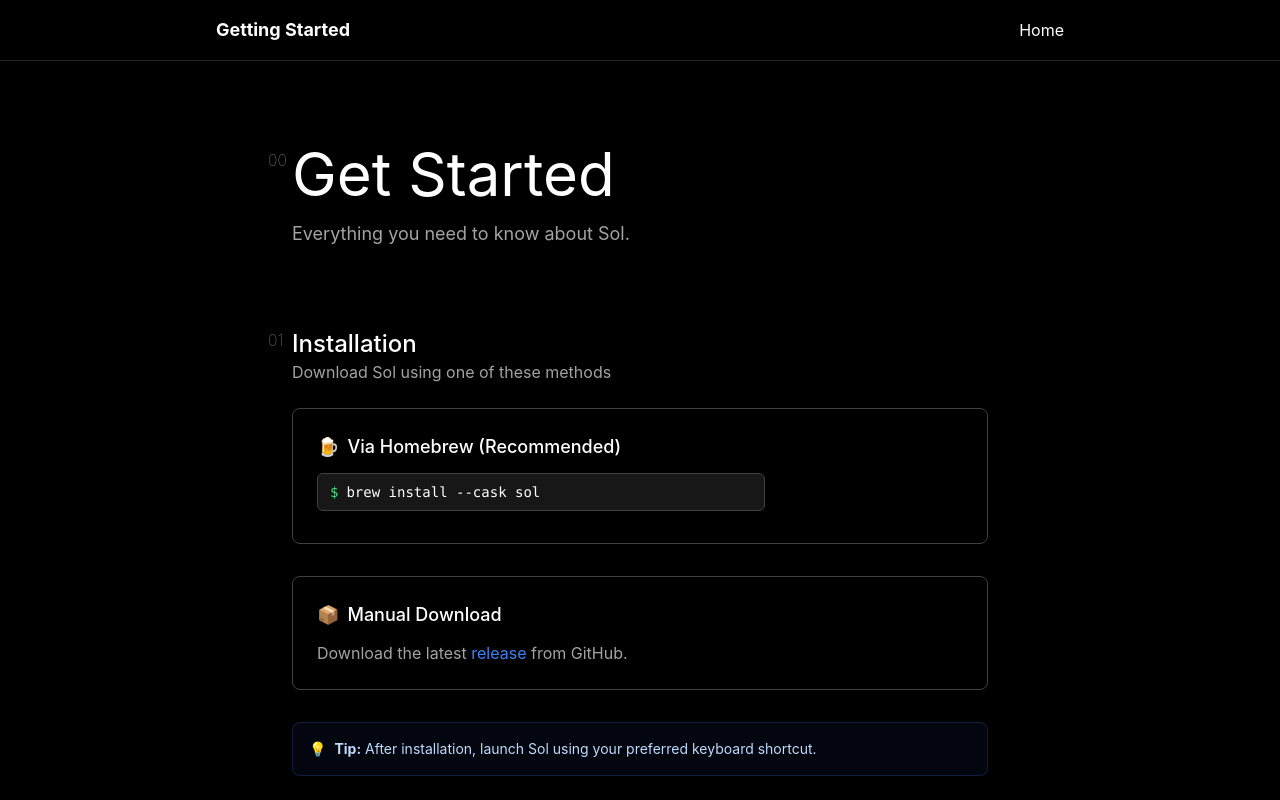
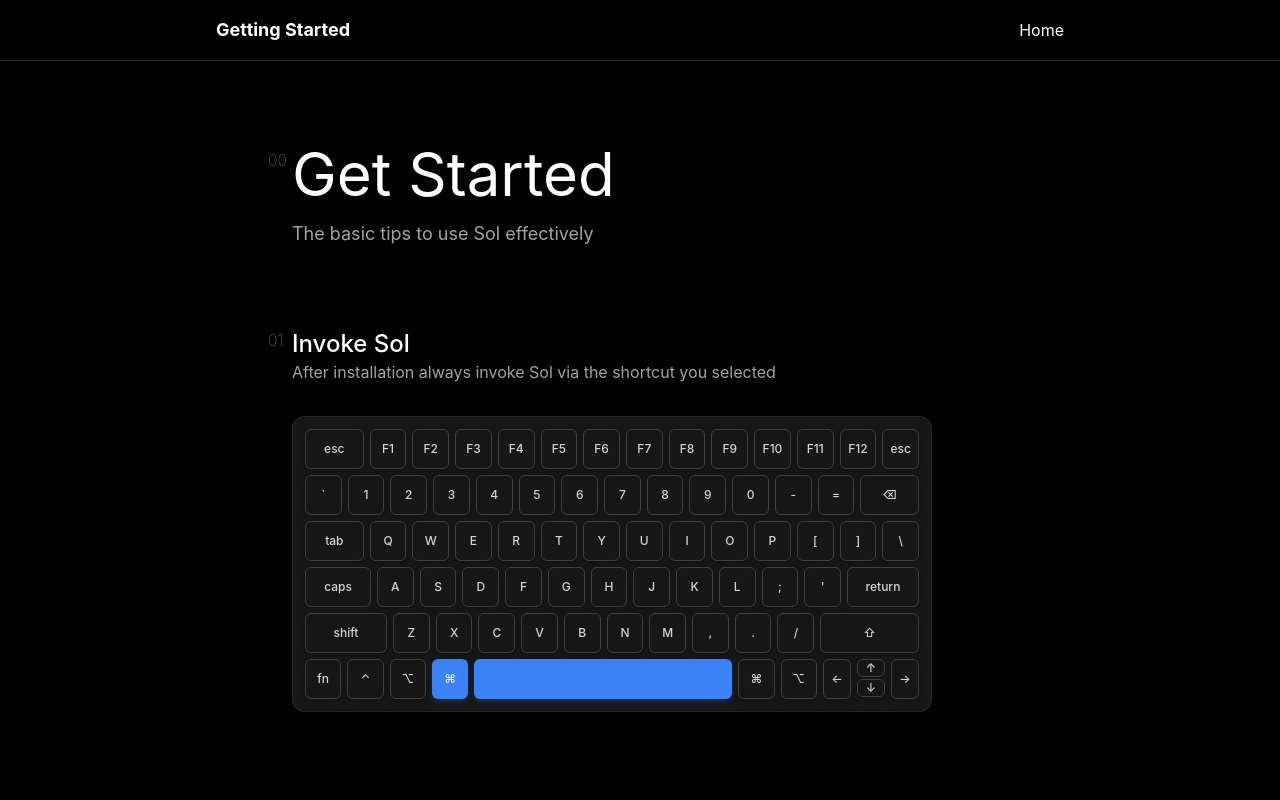
Before and after one commit to ospfranco/site_sol, a Next.js app: page /getting_started in a window 1280 px wide. Built offline with nearby package versions, Linux system fonts and the light colour scheme.

Commit message:
Update get started

```diff
--- /dev/null
+++ b/components/MacKeyboard.tsx
@@ -0,0 +1,167 @@
+import React from 'react'
+
+interface MacKeyboardProps {
+  highlightedKeys: string[]
+  className?: string
+}
+
+const KeyboardKey: React.FC<{
+  keyId: string
+  label: string
+  isHighlighted: boolean
+  width?: string
+  height?: string
+}> = ({keyId, label, isHighlighted, width = 'w-10', height = 'h-10'}) => {
+  return (
+    <div
+      className={`${width} ${height} flex items-center justify-center rounded-md shadow-md
+      ${
+        isHighlighted
+          ? 'bg-blue-500 text-blue-100 shadow-blue-500/20 shadow-lg'
+          : 'bg-neutral-900/70 border border-neutral-700 text-neutral-300'
+      }`}>
+      <span className="text-xs font-medium">{label}</span>
+    </div>
+  )
+}
+
+const MacKeyboard: React.FC<MacKeyboardProps> = ({
+  highlightedKeys,
+  className = '',
+}) => {
+  const isHighlighted = (key: string): boolean => {
+    return highlightedKeys.includes(key)
+  }
+
+  const renderKey = (
+    keyId: string,
+    label: string,
+    width: string = 'w-10',
+    height: string = 'h-10',
+  ) => {
+    return (
+      <KeyboardKey
+        keyId={keyId}
+        label={label}
+        isHighlighted={isHighlighted(keyId)}
+        width={width}
+        height={height}
+      />
+    )
+  }
+
+  return (
+    <div
+      className={`select-none w-[40rem] bg-neutral-900 p-3 rounded-xl border border-neutral-800 ${className}`}>
+      <div className="flex flex-col gap-1.5">
+        {/* First row */}
+        <div className="flex gap-1.5">
+          {renderKey('esc', 'esc', 'w-16')}
+          {renderKey('f1', 'F1')}
+          {renderKey('f2', 'F2')}
+          {renderKey('f3', 'F3')}
+          {renderKey('f4', 'F4')}
+          {renderKey('f5', 'F5')}
+          {renderKey('f6', 'F6')}
+          {renderKey('f7', 'F7')}
+          {renderKey('f8', 'F8')}
+          {renderKey('f9', 'F9')}
+          {renderKey('f10', 'F10')}
+          {renderKey('f11', 'F11')}
+          {renderKey('f12', 'F12')}
+          {renderKey('esc', 'esc')}
+        </div>
+
+        {/* Second row */}
+        <div className="flex gap-1.5">
+          {renderKey('`', '`')}
+          {renderKey('1', '1')}
+          {renderKey('2', '2')}
+          {renderKey('3', '3')}
+          {renderKey('4', '4')}
+          {renderKey('5', '5')}
+          {renderKey('6', '6')}
+          {renderKey('7', '7')}
+          {renderKey('8', '8')}
+          {renderKey('9', '9')}
+          {renderKey('0', '0')}
+          {renderKey('-', '-')}
+          {renderKey('=', '=')}
+          {renderKey('delete', '⌫', 'w-16')}
+        </div>
+
+        {/* Third row */}
+        <div className="flex gap-1.5">
+          {renderKey('tab', 'tab', 'w-16')}
+          {renderKey('q', 'Q')}
+          {renderKey('w', 'W')}
+          {renderKey('e', 'E')}
+          {renderKey('r', 'R')}
+          {renderKey('t', 'T')}
+          {renderKey('y', 'Y')}
+          {renderKey('u', 'U')}
+          {renderKey('i', 'I')}
+          {renderKey('o', 'O')}
+          {renderKey('p', 'P')}
+          {renderKey('[', '[')}
+          {renderKey(']', ']')}
+          {renderKey('\\', '\\', 'w-10')}
+        </div>
+
+        {/* Fourth row */}
+        <div className="flex gap-1.5">
+          {renderKey('caps', 'caps', 'w-[4.5rem]')}
+          {renderKey('a', 'A')}
+          {renderKey('s', 'S')}
+          {renderKey('d', 'D')}
+          {renderKey('f', 'F')}
+          {renderKey('g', 'G')}
+          {renderKey('h', 'H')}
+          {renderKey('j', 'J')}
+          {renderKey('k', 'K')}
+          {renderKey('l', 'L')}
+          {renderKey(';', ';')}
+          {renderKey("'", "'")}
+          {renderKey('return', 'return', 'w-[4.9rem]')}
+        </div>
+
+        {/* Fifth row */}
+        <div className="flex gap-1.5">
+          {renderKey('shift', 'shift', 'w-[5.60rem]')}
+          {renderKey('z', 'Z')}
+          {renderKey('x', 'X')}
+          {renderKey('c', 'C')}
+          {renderKey('v', 'V')}
+          {renderKey('b', 'B')}
+          {renderKey('n', 'N')}
+          {renderKey('m', 'M')}
+          {renderKey(',', ',')}
+          {renderKey('.', '.')}
+          {renderKey('/', '/')}
+          {renderKey('shift_right', '⇧', 'w-[6.75rem]')}
+        </div>
+
+        {/* Bottom row */}
+        <div className="flex gap-1.5">
+          {renderKey('fn', 'fn')}
+          {renderKey('control', '⌃')}
+          {renderKey('option', '⌥')}
+          {renderKey('command', '⌘')}
+          {renderKey('space', '', 'w-[17.8rem]')}
+          {renderKey('command_right', '⌘')}
+          {renderKey('option_right', '⌥')}
+          <div className="flex gap-1.5">
+            {renderKey('left', '←', 'w-7')}
+            <div className="flex flex-col gap-0.5">
+              {renderKey('up', '↑', 'w-7', 'h-[1.13rem]')}
+              {renderKey('down', '↓', 'w-7', 'h-[1.13rem]')}
+            </div>
+            {renderKey('right', '→', 'w-7')}
+          </div>
+        </div>
+      </div>
+    </div>
+  )
+}
+
+export default MacKeyboard
--- a/components/Prompt.tsx
+++ b/components/Prompt.tsx
@@ -4,11 +4,9 @@
 
 export default function Prompt({text}: PromptProps) {
   return (
-    <div className="flex items-center justify-center h-full">
-      <div className="bg-black/60 backdrop-blur-md border border-neutral-800 rounded-lg p-3 w-full max-w-2xl min-w-48 flex">
-        <p className="text-white text-sm">{text}</p>
-        <div className="ml-1 h-5 w-[1px] bg-white rounded-lg" />
-      </div>
+    <div className="bg-black/60 backdrop-blur-md border border-neutral-800 rounded-lg p-3 w-full max-w-2xl min-w-48 flex">
+      <p className="text-white text-sm">{text}</p>
+      <div className="ml-1 h-5 w-[1px] bg-white rounded-lg" />
     </div>
   )
 }
--- a/pages/getting_started/index.tsx
+++ b/pages/getting_started/index.tsx
@@ -3,6 +3,7 @@
 import {Key} from '../../components/Key'
 import Head from 'next/head'
 import Link from 'next/link'
+import MacKeyboard from '../../components/MacKeyboard'
 
 export default function Documentation() {
   return (
@@ -33,7 +34,7 @@
             Get Started
           </h1>
           <h2 className="text-neutral-400 text-lg mb-12">
-            Everything you need to know about Sol.
+            The basic tips to use Sol effectively
           </h2>
 
           {/* Installation */}
@@ -42,46 +43,19 @@
               <span className="text-neutral-400 font-thin text-base absolute -left-6">
                 01
               </span>
-              Installation
+              Invoke Sol
             </h2>
-            <p className="text-neutral-400 mb-6">
-              Download Sol using one of these methods
-            </p>
 
             <div className="space-y-8">
-              <div className="border border-neutral-700 rounded-lg p-6 bg-black/50">
-                <h3 className="text-lg font-medium text-white mb-3 flex items-center">
-                  <span className="mr-2">🍺</span>
-                  Via Homebrew (Recommended)
-                </h3>
-                <CommandPrompt />
-              </div>
+              <p className="text-neutral-400">
+                After installation always invoke Sol via the shortcut you
+                selected
+              </p>
 
-              <div className="border border-neutral-700 rounded-lg p-6 bg-black/50">
-                <h3 className="text-lg font-medium text-white mb-3 flex items-center">
-                  <span className="mr-2">📦</span>
-                  Manual Download
-                </h3>
-                <p className="text-neutral-400">
-                  Download the latest{' '}
-                  <a
-                    href="https://github.com/ospfranco/sol/releases"
-                    className="text-blue-500 hover:text-blue-400">
-                    release
-                  </a>{' '}
-                  from GitHub.
-                </p>
-              </div>
-
-              <div className="border border-blue-500/20 rounded-lg p-4 bg-blue-900/10">
-                <p className="text-blue-200 text-sm flex items-center">
-                  <span className="mr-2">💡</span>
-                  <span>
-                    <strong>Tip:</strong> After installation, launch Sol using
-                    your preferred keyboard shortcut.
-                  </span>
-                </p>
-              </div>
+              <MacKeyboard
+                highlightedKeys={['command', 'space']}
+                className="mt-6"
+              />
             </div>
           </div>
 
@@ -94,15 +68,14 @@
               Built-in Shortcuts
             </h2>
             <p className="text-neutral-400 mb-6">
-              Sol comes with many shortcuts. Type in the name of any one of
-              them:
+              Sol comes with many shortcuts. Type in the main search field to
+              access them them:
             </p>
 
             <div className="space-y-12">
               {/* Text and Data */}
               <div>
-                <h3 className="text-lg font-medium text-orange-400 mb-4 flex items-center">
-                  <span className="mr-2">📝</span>
+                <h3 className="text-lg text-orange-400 mb-4 flex items-center">
                   Text and Data
                 </h3>
                 <div className="space-y-4">
@@ -136,7 +109,6 @@
               {/* System Management */}
               <div>
                 <h3 className="text-lg font-medium text-red-400 mb-4 flex items-center">
-                  <span className="mr-2">⚙️</span>
                   System Management
                 </h3>
                 <div className="space-y-4">
@@ -170,7 +142,6 @@
               {/* Window Management */}
               <div>
                 <h3 className="text-lg font-medium text-indigo-400 mb-4 flex items-center">
-                  <span className="mr-2">🪟</span>
                   Window Management
                 </h3>
                 <div>
@@ -221,7 +192,6 @@
             <div className="space-y-8">
               <div className="border border-neutral-700 rounded-lg p-6 bg-black/50">
                 <h3 className="text-lg font-medium text-blue-400 mb-4 flex items-center">
-                  <span className="mr-2">🌍</span>
                   Translation
                 </h3>
                 <ol className="list-decimal ml-6 space-y-2 text-neutral-400">
```
